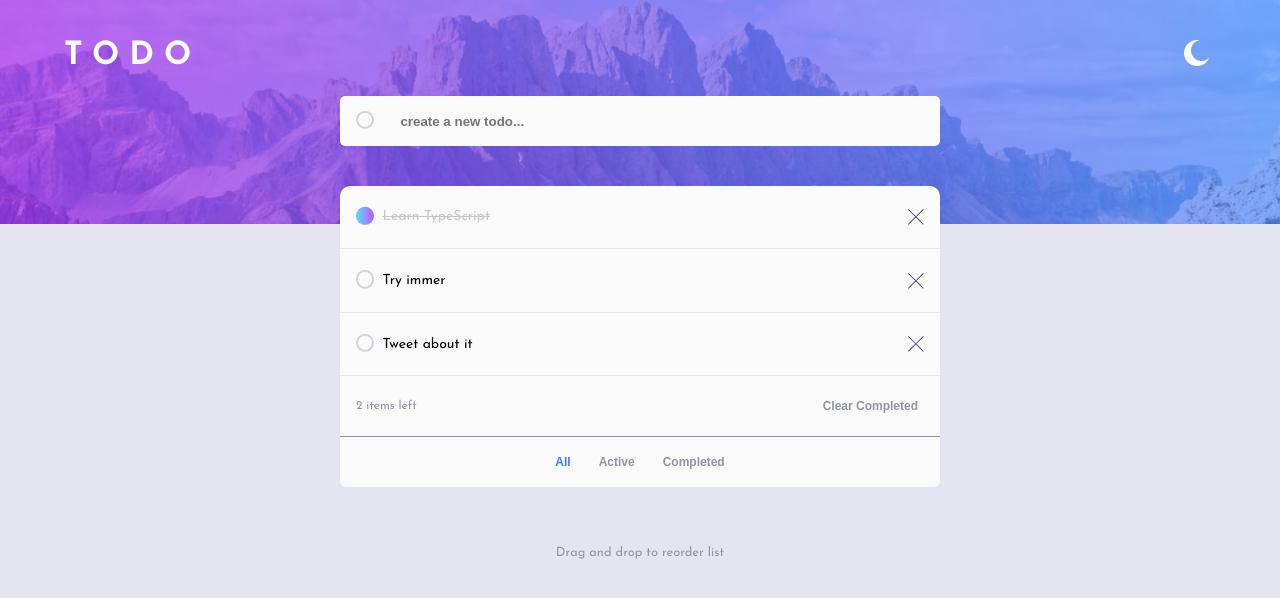
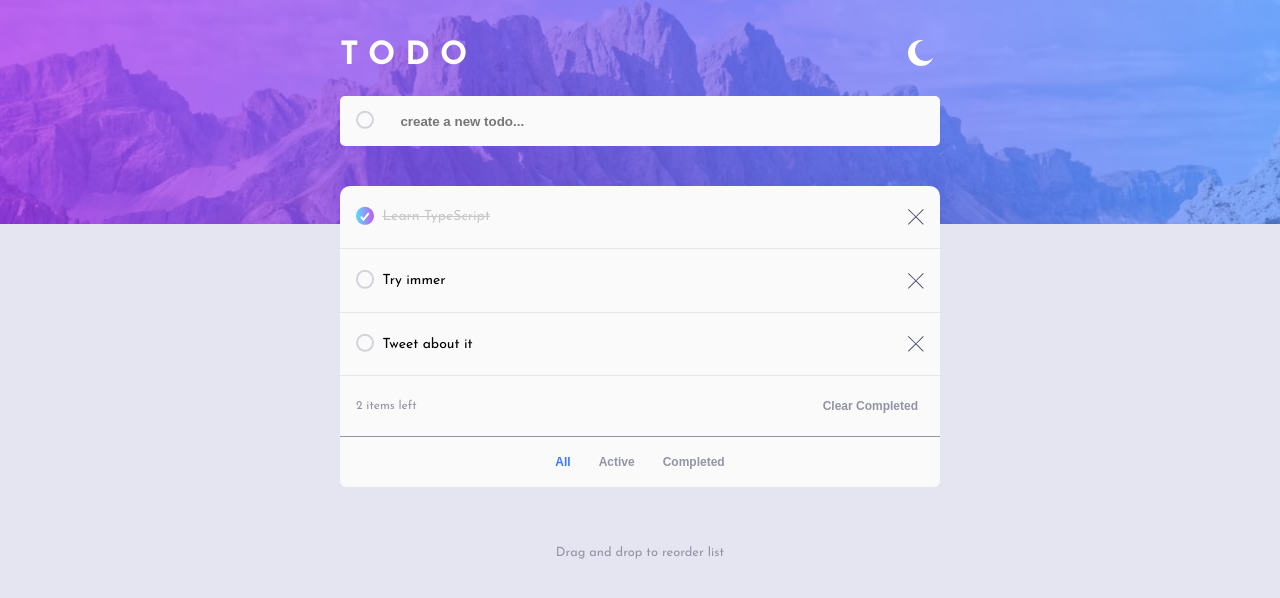
Before and after one commit to Robertron624/todo-app, a React (Vite) app: page / in a window 1280 px wide. Shown: the top 598 px of the page. Built offline with nearby package versions, Linux system fonts and the light colour scheme.

Commit message:
fix: check icon inside check input when marked as completed

```diff
--- a/src/components/NewTodo/NewTodo.tsx
+++ b/src/components/NewTodo/NewTodo.tsx
@@ -33,6 +33,7 @@ const NewTodo = () => {
     <form onSubmit={handleSubmit} action="POST">
         <label htmlFor="done">
           <span className='sr-only'>Done</span>
+          {done ? <img className='check' src="/icon-check.svg" alt="" />: ''}
           <input checked={done} onChange={handleDone} type="checkbox" name="done" id="done" />
         </label>
         <label htmlFor="todo">
--- a/src/components/NewTodo/index.scss
+++ b/src/components/NewTodo/index.scss
@@ -29,6 +29,18 @@ form {
 
     label {
         display: flex;
+        position: relative;
+
+        .check {
+            position: absolute;
+            left: 4px;
+            top: 50%;
+            transform: translateY(-50%);
+            z-index: 1;
+            width: 10px;
+            height: 10px;
+            pointer-events: none;
+        }
 
         #todo {
 
--- a/src/components/TodoComponent/Todo.tsx
+++ b/src/components/TodoComponent/Todo.tsx
@@ -20,7 +20,7 @@ const Todo = ({text, done, id}:ToDo) => {
     <div className='todo-wrapper'>
         <div className="done-name">
             {/* Only show check mark when todo is done */}
-            {/* {done ? <img className='check' src="/icon-check.svg" alt="" />: ''}       */}
+            {done ? <img className='check' src="/icon-check.svg" alt="" />: ''}
             <input onChange={handleDone} checked={done} type="checkbox" name="done" id="done" />
             <span className={`todo-text ${done ? 'done' : ''}`}>{text}</span>
         </div>
--- a/src/components/TodoComponent/index.scss
+++ b/src/components/TodoComponent/index.scss
@@ -40,6 +40,7 @@
             z-index: 1;
             width: 10px;
             height: 10px;
+            pointer-events: none;
         }
 
         input[type="checkbox"] {
--- a/src/layout/styles.scss
+++ b/src/layout/styles.scss
@@ -19,6 +19,10 @@ header {
         display: flex;
         width: 90%;
 
+        @include desktop {
+            width: $desktop-container-mw;
+        }
+
         .logo {
             color: white;
             letter-spacing: 10px;
--- a/src/variables.scss
+++ b/src/variables.scss
@@ -3,7 +3,7 @@
 // ### Primary
 
 $-bright-blue: hsl(220, 98%, 61%);
-$check-background: linear-gradient(to right, hsl(192, 100%, 67%), hsl(280, 87%, 65%));
+$check-background: linear-gradient(to right, hsl(192, 100%, 67%), hsl(280, 87%, 65%)) ;
 
 // ### Neutral
 
```
